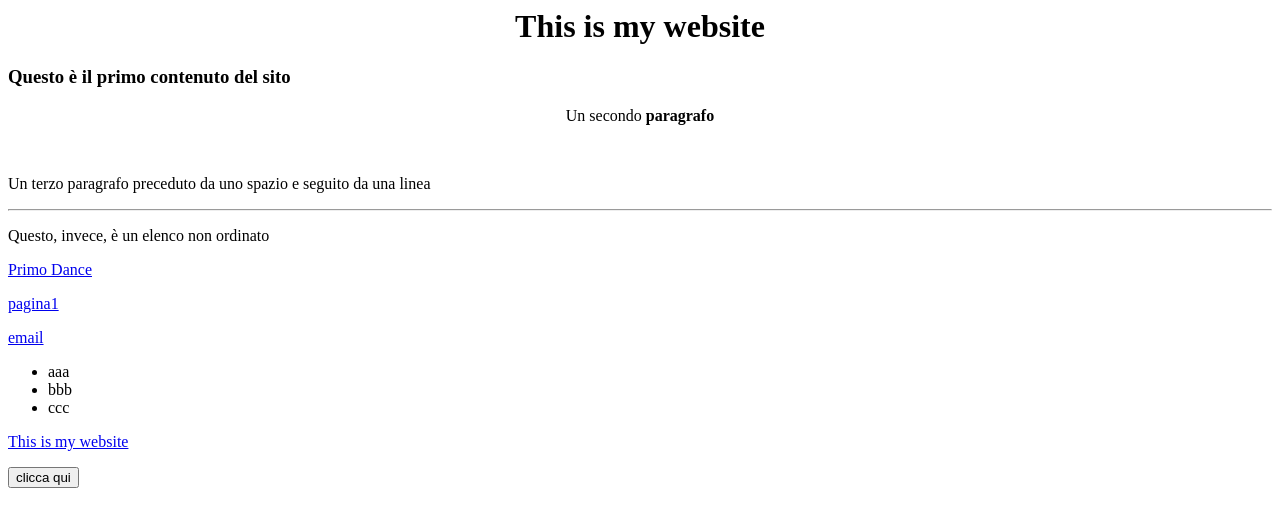
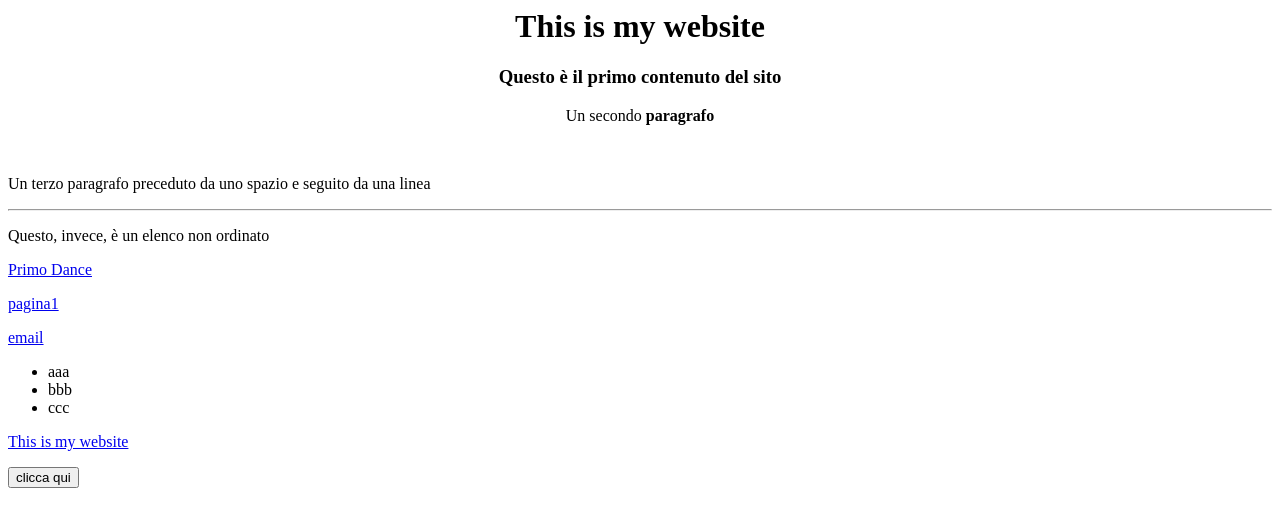
Before and after one commit to antoniopaladino/website, a plain HTML site: page index.html in a window 1280 px wide. Drawn offline with Linux system fonts and the light colour scheme.

Commit message:
Update index.html

```diff
--- a/index.html
+++ b/index.html
@@ -9,7 +9,7 @@
 
   <body>
     <h1 id="top"><center>This is my website</center></h1>
-    <h3>Questo è il <b>primo</b> contenuto del sito</h3>
+    <h3><center>Questo è il <b>primo</b> contenuto del sito</center></h3>
     <p><center>Un secondo <strong>paragrafo</strong></center></p>
     <br>
       <p>Un terzo paragrafo preceduto da uno spazio e seguito da una linea</p>
```
